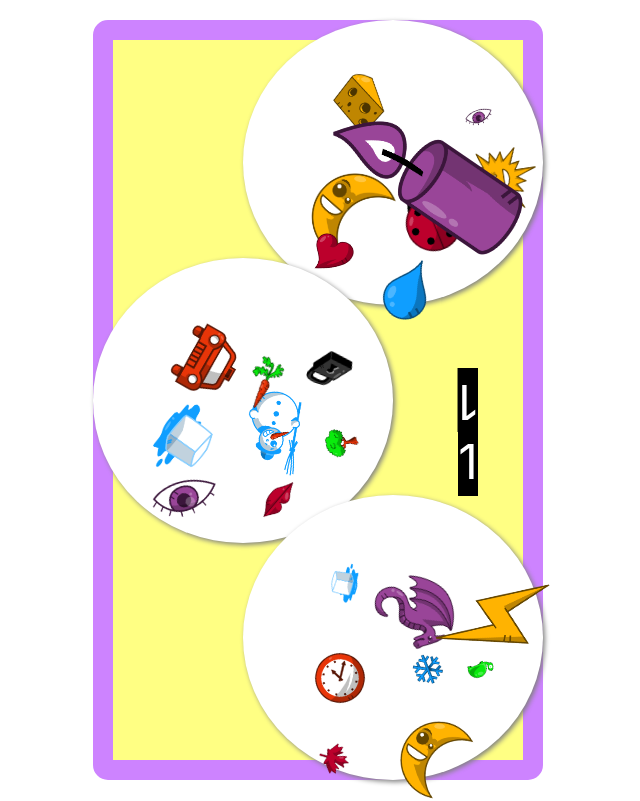
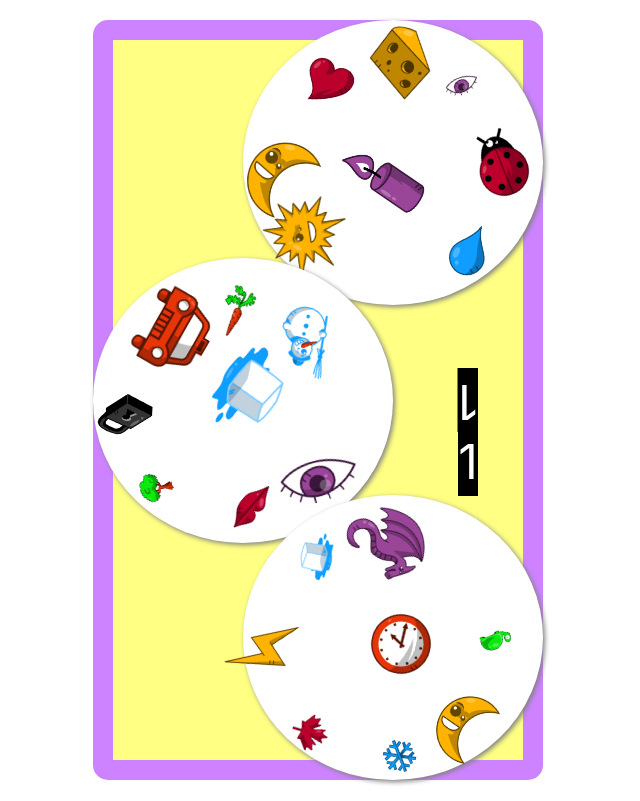
Before and after one commit to Jaeger2305/match-language, a React (Create React App) app: page / in a window 1280 px wide. Shown: the whole page, without its empty margins (322-962 px from the left). Built offline with nearby package versions, Linux system fonts and the light colour scheme.

Commit message:
feat: improve positioning algorithm
simplify it and make it radial

```diff
--- a/src/components/card/index.css
+++ b/src/components/card/index.css
@@ -10,5 +10,6 @@
 .matchable {
   position:absolute;
   margin: 5px;
-  width: 50px;
+  max-height: 60px;
+  max-width: 60px;
 }
--- a/src/components/card/index.tsx
+++ b/src/components/card/index.tsx
@@ -1,7 +1,86 @@
 import {Card, Matchable} from "../../game";
 import "./index.css";
 
-export default function card({
+type Position = {
+  x: number;
+  y: number;
+};
+
+// generate random positions
+function generatePositionsArray(
+  diameter = 230,
+  divisions = 3,
+  irregularity = 10,
+  offset = 40,
+  curvatureStrength = 100
+): Array<Position> {
+  // declarations
+  const positionsArray = [];
+  var r, c;
+  const separationPixels = diameter / divisions;
+  // loop through rows
+  for (r = 0; r < divisions; r += 1) {
+    const isOverOrEqualHalfWayRow = r + 1 > Math.floor(divisions / 2);
+    const distanceToBottomEdge = isOverOrEqualHalfWayRow
+      ? divisions - r - 1
+      : r;
+    const curvatureRow = distanceToBottomEdge / divisions;
+    // loop through columns
+    for (c = 0; c < divisions; c += 1) {
+      const isOverOrEqualHalfWayCol = c + 1 > Math.floor(divisions / 2);
+      const distanceToRightEdge = isOverOrEqualHalfWayCol
+        ? divisions - c - 1
+        : c;
+      const curvatureCol = distanceToRightEdge / divisions;
+      const curvatureRowOffset =
+        curvatureRow * curvatureStrength * (isOverOrEqualHalfWayCol ? 1 : -1);
+      const curvatureColOffset =
+        curvatureCol * curvatureStrength * (isOverOrEqualHalfWayRow ? 1 : -1);
+      const isTopOrBotMid = !curvatureRow && curvatureCol;
+      const isLeftOrRightMid = curvatureRow && !curvatureCol;
+
+      // populate array with point object
+      const position = {
+        x:
+          Math.round(separationPixels * c) +
+          offset +
+          (isLeftOrRightMid ? curvatureRowOffset : 0) +
+          getRandomInt(irregularity * -1, irregularity),
+        y:
+          Math.round(separationPixels * r) +
+          offset +
+          (isTopOrBotMid ? curvatureColOffset : 0) +
+          getRandomInt(irregularity * -1, irregularity),
+      };
+      positionsArray.push(position);
+    }
+  }
+  // return array
+  return positionsArray;
+}
+
+// Returns a random integer between min (included) and max (excluded)
+// Using Math.round() will give you a non-uniform distribution!
+function getRandomInt(min: number, max: number) {
+  return Math.floor(Math.random() * (max - min) + 0.5) + min;
+}
+
+function getRandomPosition(array: Array<Position>): Position {
+  // declarations
+  var randomIndex;
+  var coordinates;
+  // get random index
+  randomIndex = getRandomInt(0, array.length - 1);
+  // get random item from array
+  coordinates = array[randomIndex];
+  // check if remove taken
+  // remove element from array
+  array.splice(randomIndex, 1);
+  // return position
+  return coordinates;
+}
+
+export default function CardComponent({
   card,
   flashMatchModal,
   moveCard,
@@ -21,75 +100,10 @@ export default function card({
     }
   }
 
-  type Position = {
-    x: number;
-    y: number;
-  };
-
-  var positions: Array<Position> = [];
-
-  // Returns a random integer between min (included) and max (excluded)
-  // Using Math.round() will give you a non-uniform distribution!
-  function getRandomInt(min: number, max: number) {
-    return Math.floor(Math.random() * (max - min)) + min;
-  }
-
-  // generate random positions
-  function generatePositionsArray(
-    maxX: number,
-    maxY: number,
-    safeRadius: number,
-    irregularity: number
-  ): Array<Position> {
-    // declarations
-    var positionsArray = [];
-    var r, c;
-    var rows;
-    var columns;
-    // count the amount of rows and columns
-    rows = Math.floor(maxY / safeRadius);
-    columns = Math.floor(maxX / safeRadius);
-    // loop through rows
-    for (r = 1; r <= rows; r += 1) {
-      // loop through columns
-      for (c = 1; c <= columns; c += 1) {
-        // populate array with point object
-        positionsArray.push({
-          x:
-            Math.round((maxX * c) / columns) +
-            getRandomInt(irregularity * -1, irregularity),
-          y:
-            Math.round((maxY * r) / rows) +
-            getRandomInt(irregularity * -1, irregularity),
-        });
-      }
-    }
-    // return array
-    return positionsArray;
-  }
-  positions = generatePositionsArray(220, 220, 60, 15);
-  function getRandomPosition(
-    array: Array<Position>,
-    removeTaken: boolean
-  ): Position {
-    // declarations
-    var randomIndex;
-    var coordinates;
-    // get random index
-    randomIndex = getRandomInt(0, array.length - 1);
-    // get random item from array
-    coordinates = array[randomIndex];
-    // check if remove taken
-    if (removeTaken) {
-      // remove element from array
-      array.splice(randomIndex, 1);
-    }
-    // return position
-    return coordinates;
-  }
+  const positions = generatePositionsArray();
 
   const matchablesNodes = card.matchables.map((matchable) => {
-    const pos = getRandomPosition(positions, true);
+    const pos = getRandomPosition(positions);
 
     return (
       <img
```
